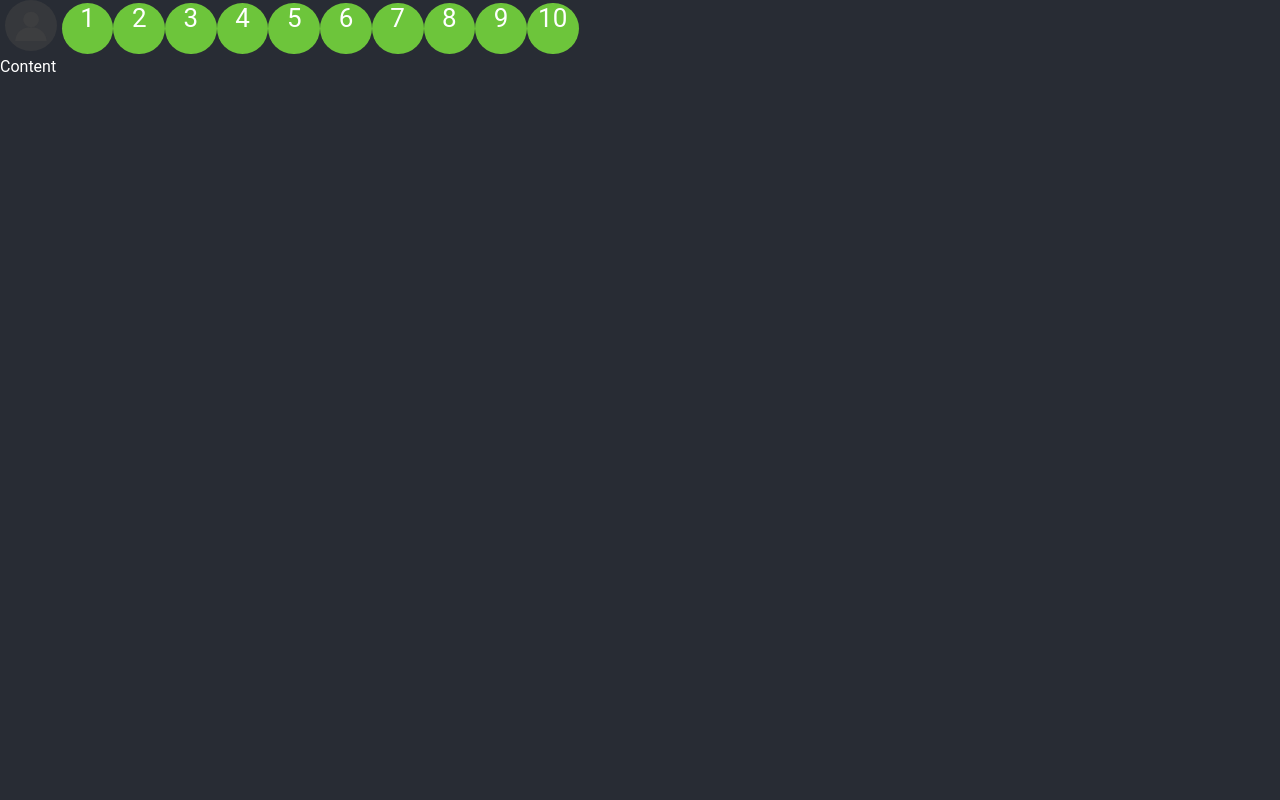
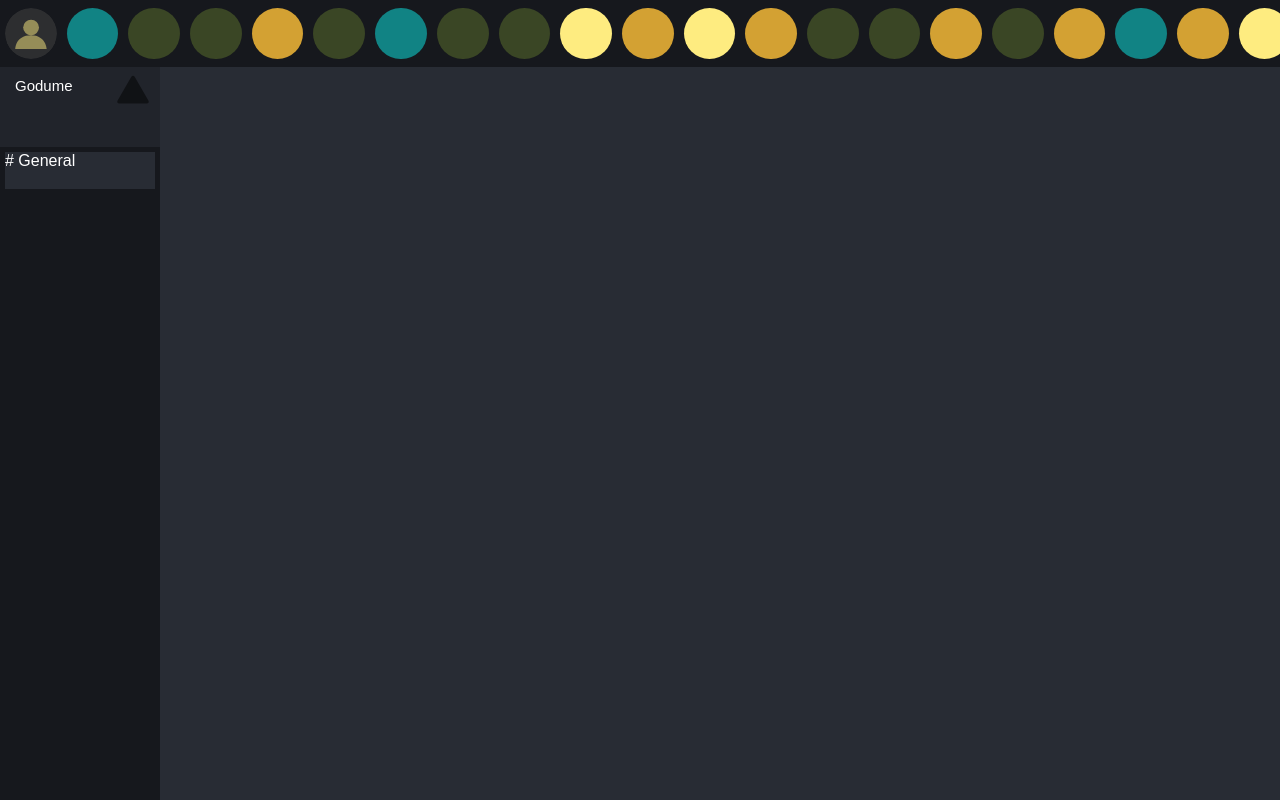
Before and after one commit to mineTomek/Godume, a React (Create React App) app: page / in a window 1280 px wide. Built offline with nearby package versions, Linux system fonts and the light colour scheme.

Commit message:
UI update

```diff
--- a/src/App.css
+++ b/src/App.css
@@ -1,32 +1,56 @@
+@import url('https://fonts.googleapis.com/css2?family=Righteous&display=swap');
+
+:root {
+  --headerheight: 15mm;
+
+  --dark-1: hsl(220, 13%, 18%);
+
+  --dark-2: hsl(225, 13%, 15%);
+
+  --dark-3: hsl(225, 13%, 10%);
+
+  --color-primary: #3A4625;
+
+  --color-secondary: #118384/*#256333*/;
+
+  --color-accent: #D3A133;
+
+  --color-accent-2: #FEEC80;
+}
+
 .App, body {
   font-size: 1rem;
 
-  background-color: var(--headercolor);
+  font-family: 'Futura', sans-serif;
 
-  height: calc(100vh - var(--headerheight));
+  background-color: var(--dark-1);
+
+  /* height: calc(100vh - var(--headerheight)); */
 
   color: white;
-
-  --headerheight: 15mm;
-
-  --headercolor: #282c34;
 }
 
 .Account-icon {
   height: calc(var(--headerheight) - 5px);
   margin: 5px;
   cursor: pointer;
-  transition: 1s cubic-bezier(0.68, -0.55, 0.265, 1.55);
+  transition: 0.5s cubic-bezier(0.68, -0.55, 0.265, 1.55);
   position: inherit;
-  background-color: var(--headercolor);
+  border-radius: 50%;
 }
 
 .Account-icon:hover {
-  transform: rotate(360deg) scale(105%);
+  transform: rotate(15deg) scale(105%);
+}
+
+.Account-icon:active {
+  transition-duration: 0.2s;
+  transform: rotate(-10deg) scale(95%);
+  background-color: var(--color-accent);
 }
 
 .Header {
-  background-color: var(--headercolor);
+  background-color: var(--dark-3);
   height: var(--headerheight);
   display: flex;
   align-items: center;
@@ -35,14 +59,28 @@
   top: 0;
   left: 0;
   right: 0;
+
+  padding-bottom: 5px;
+  padding-top: 5px;
 }
 
 .Menu-scrollbar {
   overflow-x: scroll;
+  float: right;
+  display: inline-flex;
+  flex-direction: row;
+  flex-wrap: nowrap;
+  align-content: center;
+  justify-content: flex-start;
+  align-items: center;
+}
+
+.Menu-scrollbar::-webkit-scrollbar {
+  display: none;
 }
 
 .Content {
-  margin-top: var(--headerheight);
+  margin-top: calc(var(--headerheight) + 10px);
 }
 
 a {
--- a/src/App.js
+++ b/src/App.js
@@ -1,20 +1,19 @@
 import accountIcon from './images/account.svg';
 import './App.css';
-import Servers from './Servers.js';
+import Servers from './Components/Servers/Servers.js';
+import Channels from './Components/Channels/Channels.js';
 
 function App() {
   return (
-    <div className="App">
-      <header className="Header">
-        <div className="Menu-scrollbar">
-          <img src={accountIcon} className="Account-icon" alt="account"/>
-          <Servers amount="10"/>
+    <div className='App'>
+      <header className='Header'>
+        <div className='Menu-scrollbar'>
+          <img src={accountIcon} className='Account-icon' alt='account'/>
+          <Servers/>
         </div>
       </header>
-      <div className="Content">
-        <p>
-          Content
-        </p>
+      <div className='Content'>
+        <Channels/>
       </div>
     </div>
   );
--- /dev/null
+++ b/src/Components/Channels/Channel/Channel.css
@@ -0,0 +1,11 @@
+.Channel-box {
+    display: inline-block;
+    width: calc(100% - 10px);
+    height: 1cm;
+
+    background-color: var(--dark-1);
+
+    margin: 5px;
+
+    cursor: pointer;
+}
--- /dev/null
+++ b/src/Components/Channels/Channel/Channel.js
@@ -0,0 +1,11 @@
+import './Channel.css';
+
+function Channel() {
+    return (
+        <div className='Channel-box'>
+            # General
+        </div>
+    )
+}
+
+export default Channel;
--- /dev/null
+++ b/src/Components/Channels/Channels.css
@@ -0,0 +1,50 @@
+.Channels-container {
+    background-color: var(--dark-3);
+    /* border-right: 2px solid black; */
+    position: fixed;
+    left: 0;
+    width: 10rem;
+    height: 100vh;
+}
+
+.Channels-header {
+    --left-padding: 15px;
+    display: inline-block;
+    position: relative;
+    background-color: var(--dark-2);
+    height: 80px;
+    width: calc(100% - var(--left-padding));
+    padding-left: var(--left-padding);
+    font-size: 15px;
+}
+
+.Top-toggle {
+    position: relative;
+    top: 0;
+    display: flex;
+    padding-top: 10px;
+}
+
+.Exp-arrow {
+    /* position: inherit; */
+    width: 40px;
+    /* display: inline; */
+    transform: translateY(-10%) translateX(40px) scale(120%);
+    /* align-self: end; */
+    transition: .5s ease-in-out/*cubic-bezier(0.68, -0.55, 0.265, 1.55)*/;
+
+    /* transform: translateY(-10%) translateX(40px) scale(90%) rotate(.5turn); */
+}
+
+/* .Exp-arrow:hover {
+    transform: translateY(-10%) translateX(40px) scale(120%) rotate(10deg);
+} */
+
+/* .Exp-arrow:active {
+    transform: translateY(-10%) translateX(40px) scale(90%) rotate(20deg);
+} */
+
+#Header-content {
+    transition: .3s ease-in-out;
+    clip-path: inset(10px 20px 30px 40px);
+}
--- /dev/null
+++ b/src/Components/Channels/Channels.js
@@ -0,0 +1,38 @@
+import './Channels.css';
+import arrow from './../../images/tri-arrow.svg';
+
+import Channel from './Channel/Channel.js';
+
+let isHeaderFolded = false;
+
+function Channels() {
+
+    return (
+        <div className='Channels-container'>
+            <div className='Channels-header'>
+                <div className='Top-toggle' onClick={toogleHeader}>
+                    Godume <img src={arrow} alt='expand/collapse' className='Exp-arrow'/>
+                </div>
+                <div id='Header-content'>
+                    Content!!!
+                </div>
+            </div>
+            <Channel />
+        </div>
+    );
+}
+
+function toogleHeader(event) {
+    if (isHeaderFolded) {
+        event.target.style.transform = 'translateY(-10%) translateX(40px) scale(120%)';
+        document.getElementById('Header-content').style.clipPath = 'inset(10px 20px 30px 40px)';
+        isHeaderFolded = false;
+    } else {
+        event.target.style.transform = 'translateY(-10%) translateX(40px) scale(100%) rotate(.5turn)';
+        document.getElementById('Header-content').style.clipPath = 'inset(0 0 30px 0)';
+        isHeaderFolded = true;
+    }
+    console.log(event);
+}
+
+export default Channels;
--- /dev/null
+++ b/src/Components/Servers/Servers.css
@@ -0,0 +1,26 @@
+.Server {
+    min-width: calc(var(--headerheight) - 5px);
+    aspect-ratio: 1;
+    border-radius: 50%;
+    text-align: center;
+
+    margin-left: 5px;
+    margin-right: 5px;
+
+    transition: 0.5s ease;
+}
+
+.Server:hover {
+    transform: scale(110%);
+}
+
+.Server:active {
+    transform: scale(90%);
+}
+
+.Server-container {
+    height: var(--headerheight);
+    align-items: center;
+    font-size: calc(10px + 2vmin);
+    display: inline-flex;
+}
--- /dev/null
+++ b/src/Components/Servers/Servers.js
@@ -0,0 +1,20 @@
+import './Servers.css';
+
+function Servers() {
+    var colors = [
+        "var(--color-accent)",
+        "var(--color-accent-2)",
+        "var(--color-secondary)",
+        "var(--color-primary)"]
+
+    let servers = [...Array(20)].map((e, i) => (<div className="Server" style={{backgroundColor: colors[Math.floor(Math.random()*colors.length)]}} key={i}></div>));
+
+    var DOMservers = document.getElementsByClassName("Server");
+    for (var i = 0; i < DOMservers.length; i++) {
+        console.log(DOMservers[i].style.backgroundcolor);
+    }
+
+    return (<div class="Server-container">{servers}</div>);
+}
+
+export default Servers;
--- a/src/Servers.css
+++ /dev/null
@@ -1,23 +0,0 @@
-.Server {
-    background-color: #6dc53b;
-    min-width: calc(var(--headerheight) - 5px);
-    aspect-ratio: 1;
-    border-radius: 50%;
-    text-align: center;
-}
-
-.Server-container {
-    height: var(--headerheight);
-    display: flex;
-    align-items: center;
-    font-size: calc(10px + 2vmin);
-    position: fixed;
-    top: 0;
-    left: calc(var(--headerheight) + 5px);
-    /* right: calc(100vw - ((var(--headerheight) - 5px) * 6)); */
-    right: 0;
-}
-
-.Server-container::-webkit-scrollbar {
-    display: none;
-  }
--- a/src/Servers.js
+++ /dev/null
@@ -1,12 +0,0 @@
-import './Servers.css';
-
-function Servers(props) {
-    let servers = [...Array(parseInt(props.amount))].map((e, i) => <div className="Server" key={i}>{i + 1}</div>);
-
-    console.log(servers);
-    console.log(props);
-
-    return (<div class="Server-container">{servers}</div>);
-}
-
-export default Servers;
```
Also changed, not shown: src/images/account.svg, src/images/tri-arrow.svg (added).
